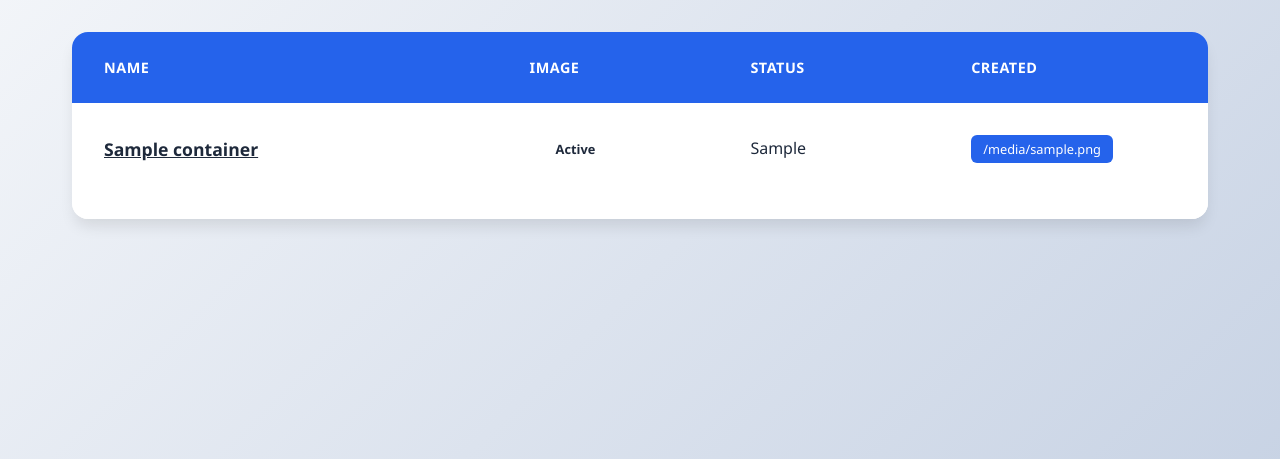
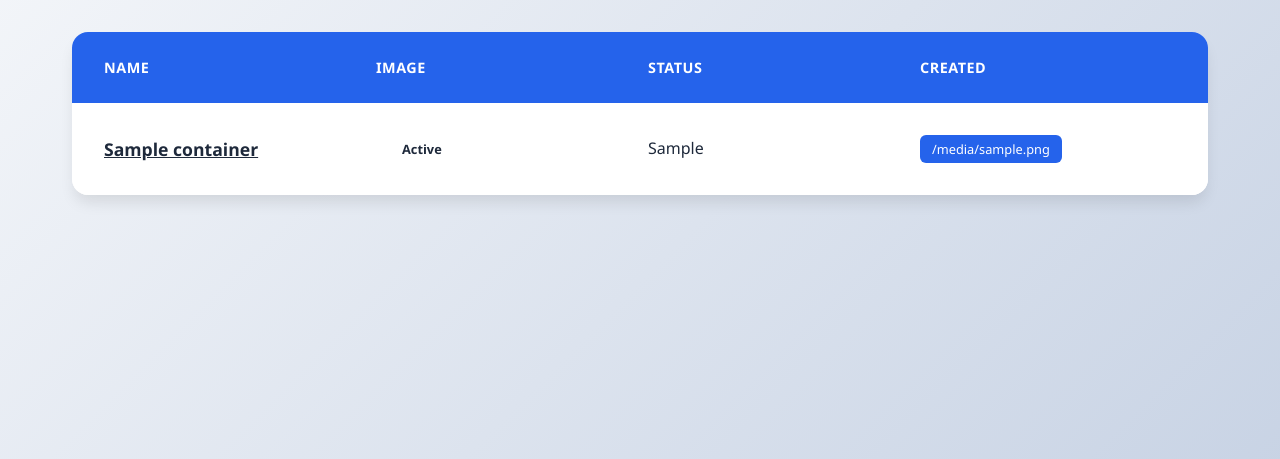
Before and after one commit to adamivangrgic/autodock, a FastAPI app: template templates/containers.html in a window 1280 px wide. Shown: the part 120-579 px from the top of the page. Run offline with FastAPI, Linux system fonts and the light colour scheme; the template is opened without the code that fills it: most values are stand-ins (such as "Sample title", 1, 10 or a date in 2020); parts of the project's set-up code (start-up, migrations or seed data) failed here and were passed over.

Commit message:
style fix

```diff
--- a/static/css/styles.css
+++ b/static/css/styles.css
@@ -84,7 +84,7 @@ h2 {
 /* Rest of your existing CSS remains the same */
 .list-header {
     display: grid;
-    grid-template-columns: 2fr 1fr 1fr 1fr;
+    grid-template-columns: repeat(auto-fit, minmax(2rem, 1fr));
     gap: 1rem;
     padding: 1.5rem 2rem;
     background: var(--primary);
@@ -102,6 +102,14 @@ h2 {
     transition: all 0.3s ease;
     position: relative;
     padding: 2rem;
+    display: grid;
+    gap: 1.5rem;
+}
+
+.list-item > div {
+    white-space: nowrap;
+    overflow: hidden;
+    text-overflow: ellipsis;
 }
 
 .list-item:last-child {
@@ -116,9 +124,8 @@ h2 {
 
 .list-row {
     display: grid;
-    grid-template-columns: 2fr 1fr 1fr 1fr;
+    grid-template-columns: repeat(auto-fit, minmax(2rem, 1fr));
     gap: 1rem;
-    padding-bottom: 1.5rem;
     align-items: center;
 }
 
```
